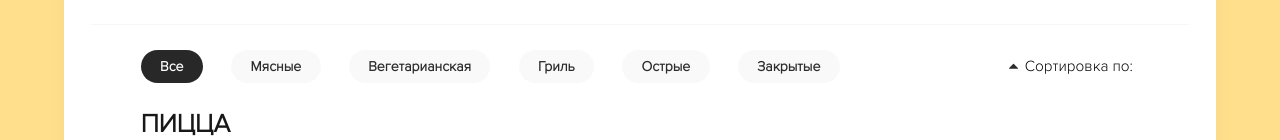
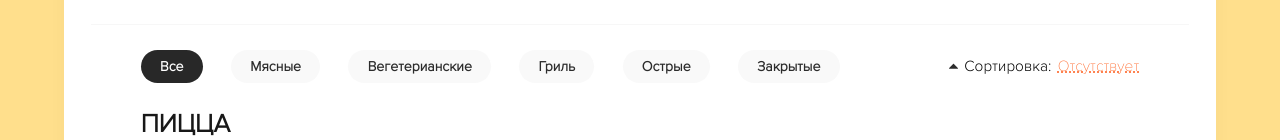
Before and after one commit to MaksimLokhmakov/pizza-site, a React (Create React App) app: page / in a window 1280 px wide. Shown: the part 168-308 px from the top of the page. Built offline with nearby package versions, Linux system fonts and the light colour scheme.

Commit message:
add SelectionStore

```diff
--- a/src/components/Header/HeaderSearchInput/index.tsx
+++ b/src/components/Header/HeaderSearchInput/index.tsx
@@ -1,17 +1,28 @@
-import { FC } from "react";
+import { ChangeEvent, FC, useContext } from "react";
+import { observer } from "mobx-react-lite";
+import { Context } from "../../..";
 import searchIcon from "../../../assets/icons/search_FILL0_wght400_GRAD0_opsz48.svg";
-import { useInput } from "../../../hooks";
 import "./style.scss";
 
-const HeaderSearchInput: FC = () => {
-  const searchInputController = useInput();
+const HeaderSearchInput: FC = observer(() => {
+  const { selectionStore } = useContext(Context);
+  const { searchValue } = selectionStore;
+
+  const handleChange = (e: ChangeEvent<HTMLInputElement>) => {
+    selectionStore.setSearchValue(e.target.value);
+  };
 
   return (
     <div className="header__search">
       <img src={searchIcon} alt="searchIcon" />
-      <input type="text" placeholder="Поиск..." {...searchInputController} />
+      <input
+        type="text"
+        placeholder="Поиск..."
+        value={searchValue}
+        onChange={handleChange}
+      />
     </div>
   );
-};
+});
 
 export default HeaderSearchInput;
--- a/src/components/SortMenu/SelectSort/index.tsx
+++ b/src/components/SortMenu/SelectSort/index.tsx
@@ -1,34 +1,33 @@
-import { FC, memo, useRef, useState } from "react";
+import { useContext, useRef } from "react";
+import { observer } from "mobx-react-lite";
+import { useHover } from "../../../hooks";
+import { Context } from "../../..";
+import { SortType } from "../../../utils/consts/consts";
 import arrowDownIcon from "../../../assets/icons/Vector.svg";
-import { useHover } from "../../../hooks";
-import { sortTypes } from "../../../utils/consts/consts";
 import "./style.scss";
 
-interface SelectSortProps {
-  currentSortType?: string;
-  setCurrentSortType?: () => void;
-}
-
-const SelectSort: FC<SelectSortProps> = ({
-  currentSortType,
-  setCurrentSortType,
-}) => {
-  const [sortType, setSortType] = useState<string>("");
+const SelectSort = observer(() => {
+  const { selectionStore } = useContext(Context);
+  const { sortType } = selectionStore;
   const sortMenuRef = useRef(null);
   const isHover = useHover(sortMenuRef);
+
+  const handleChangeSortType = (currentType: SortType) => {
+    selectionStore.setSortType(currentType);
+  };
 
   return (
     <div ref={sortMenuRef} className="menu__sort">
       <img src={arrowDownIcon} alt="arrowDownIcon" />
       <span>
-        Сортировка по: <p>{sortType}</p>
+        Сортировка: <p>{sortType}</p>
       </span>
 
       {isHover && (
         <div className="menu__sort-select">
           <ul>
-            {sortTypes.map((type) => (
-              <li key={type} onClick={() => setSortType(type)}>
+            {Object.values(SortType).map((type) => (
+              <li key={type} onClick={() => handleChangeSortType(type)}>
                 {type}
               </li>
             ))}
@@ -37,6 +36,6 @@ const SelectSort: FC<SelectSortProps> = ({
       )}
     </div>
   );
-};
+});
 
-export default memo(SelectSort);
+export default SelectSort;
--- a/src/components/SortMenu/index.tsx
+++ b/src/components/SortMenu/index.tsx
@@ -1,20 +1,27 @@
-import { useState } from "react";
+import { useContext } from "react";
 import Button, { ButtonTheme } from "../Buttons/Button";
 import SelectSort from "./SelectSort";
-import { filterTypes } from "../../utils/consts/consts";
+import { FiltrationType } from "../../utils/consts/consts";
+import { observer } from "mobx-react-lite";
+import { Context } from "../..";
 import "./style.scss";
 
-const SortMenu = () => {
-  const [filtretionType, setFiltretionType] = useState("Все");
+const SortMenu = observer(() => {
+  const { selectionStore } = useContext(Context);
+  const { filtrationType } = selectionStore;
+
+  const handleChangeFiltrationType = (type: FiltrationType) => {
+    selectionStore.setFiltrationType(type);
+  };
 
   return (
     <section className="menu">
       <ul className="menu__filtretion">
-        {filterTypes.map((type) => {
-          const isFilterActive = filtretionType === type;
+        {Object.values(FiltrationType).map((type) => {
+          const isFilterActive = filtrationType === type;
 
           return (
-            <li key={type} onClick={() => setFiltretionType(type)}>
+            <li key={type} onClick={() => handleChangeFiltrationType(type)}>
               <Button
                 key={type}
                 theme={ButtonTheme.COLLORING_GRAY}
@@ -30,6 +37,6 @@ const SortMenu = () => {
       <SelectSort />
     </section>
   );
-};
+});
 
 export default SortMenu;
--- a/src/hooks/useEffectSkipMount.ts
+++ b/src/hooks/useEffectSkipMount.ts
@@ -12,5 +12,6 @@ export default function useEffectSkipMount(
     }
 
     isMounted.current = false;
+    // eslint-disable-next-line
   }, dependencies);
 }
--- a/src/index.tsx
+++ b/src/index.tsx
@@ -1,14 +1,24 @@
-import React from "react";
+import React, { createContext } from "react";
 import ReactDOM from "react-dom/client";
 import App from "./App/index";
 import reportWebVitals from "./reportWebVitals";
+import SelectionStore from "./stores/SelectionStore";
+
+export const Context = createContext<any>(null);
 
 const root = ReactDOM.createRoot(
   document.getElementById("root") as HTMLElement
 );
+
 root.render(
   <React.StrictMode>
-    <App />
+    <Context.Provider
+      value={{
+        selectionStore: new SelectionStore(),
+      }}
+    >
+      <App />
+    </Context.Provider>
   </React.StrictMode>
 );
 
--- /dev/null
+++ b/src/stores/SelectionStore.ts
@@ -0,0 +1,39 @@
+import { makeAutoObservable } from "mobx";
+import { FiltrationType, SortType } from "../utils/consts/consts";
+
+export default class SelectionStore {
+  _searchValue: string;
+  _filtrationType: FiltrationType;
+  _sortType: SortType;
+
+  constructor() {
+    this._searchValue = "";
+    this._filtrationType = FiltrationType.ALL;
+    this._sortType = SortType.DEFAULT;
+    makeAutoObservable(this);
+  }
+
+  setSearchValue(currentValue: string) {
+    this._searchValue = currentValue;
+  }
+
+  setFiltrationType(currentType: FiltrationType) {
+    this._filtrationType = currentType;
+  }
+
+  setSortType(currentType: SortType) {
+    this._sortType = currentType;
+  }
+
+  get searchValue() {
+    return this._searchValue;
+  }
+
+  get filtrationType() {
+    return this._filtrationType;
+  }
+
+  get sortType() {
+    return this._sortType;
+  }
+}
--- a/src/utils/consts/consts.ts
+++ b/src/utils/consts/consts.ts
@@ -1,16 +1,23 @@
 import { IOption } from "../../components/OptionBar";
 import { PizzaSize, PizzaDough } from "../../interfaces/IPizza";
 
-export const sortTypes = ["популярности", "цене", "алфавиту"];
+export const sortTypes = ["Популярности", "цене", "алфавиту"];
 
-export const filterTypes = [
-  "Все",
-  "Мясные",
-  "Вегетарианская",
-  "Гриль",
-  "Острые",
-  "Закрытые",
-];
+export enum SortType {
+  DEFAULT = "Отсутствует",
+  POPULARITY = "Популярность",
+  PRICE = "Цена",
+  ALPHABET = "Алфавит",
+}
+
+export enum FiltrationType {
+  ALL = "Все",
+  MEAT = "Мясные",
+  VEGETARIAN = "Вегетерианские",
+  GRILL = "Гриль",
+  SPICY = "Острые",
+  CLOSED = "Закрытые",
+}
 
 export const optionBarPizzaDoughOptions: IOption[] = [
   {
--- a/tsconfig.json
+++ b/tsconfig.json
@@ -20,7 +20,7 @@
     "noEmit": true,
     "jsx": "react-jsx"
   },
-  "include": [
-    "src"
-, "utils/consts/authRoutes.tsx"  ]
+//   "include": [
+//     "src"
+// , "utils/consts/authRoutes.tsx"  ]
 }
```
